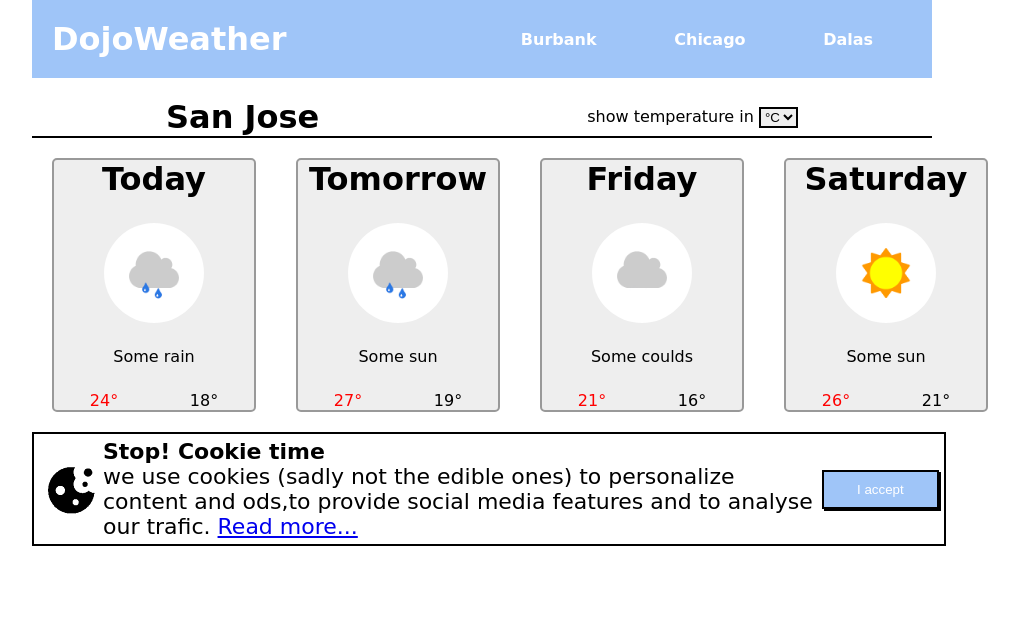
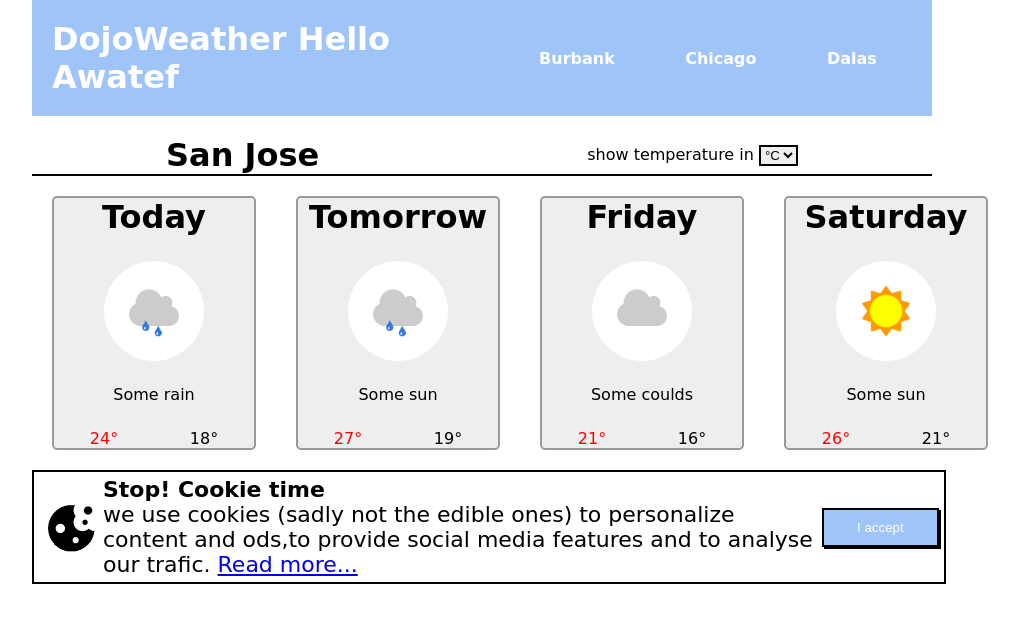
Before and after one commit to AwatefHajji/Examples, a plain HTML site: page index.html in a window 1280 px wide. Shown: the whole page, without its empty margins (158-1177 px from the left). Drawn offline with Linux system fonts and the light colour scheme.

Commit message:
addingHelloAwatef

```diff
--- a/index.html
+++ b/index.html
@@ -15,7 +15,7 @@
     <div id="container">
         <!-- Header Start -->
         <div class="header">
-            <h1>DojoWeather</h1>
+            <h1>DojoWeather Hello Awatef</h1>
             <ul class="contries">
                 <li><a href="#" onclick="alert('Loading weather report...')">Burbank</a></li>
                 <li><a href="#" onclick="alert('Loading weather report...')">Chicago</a></li>
```
